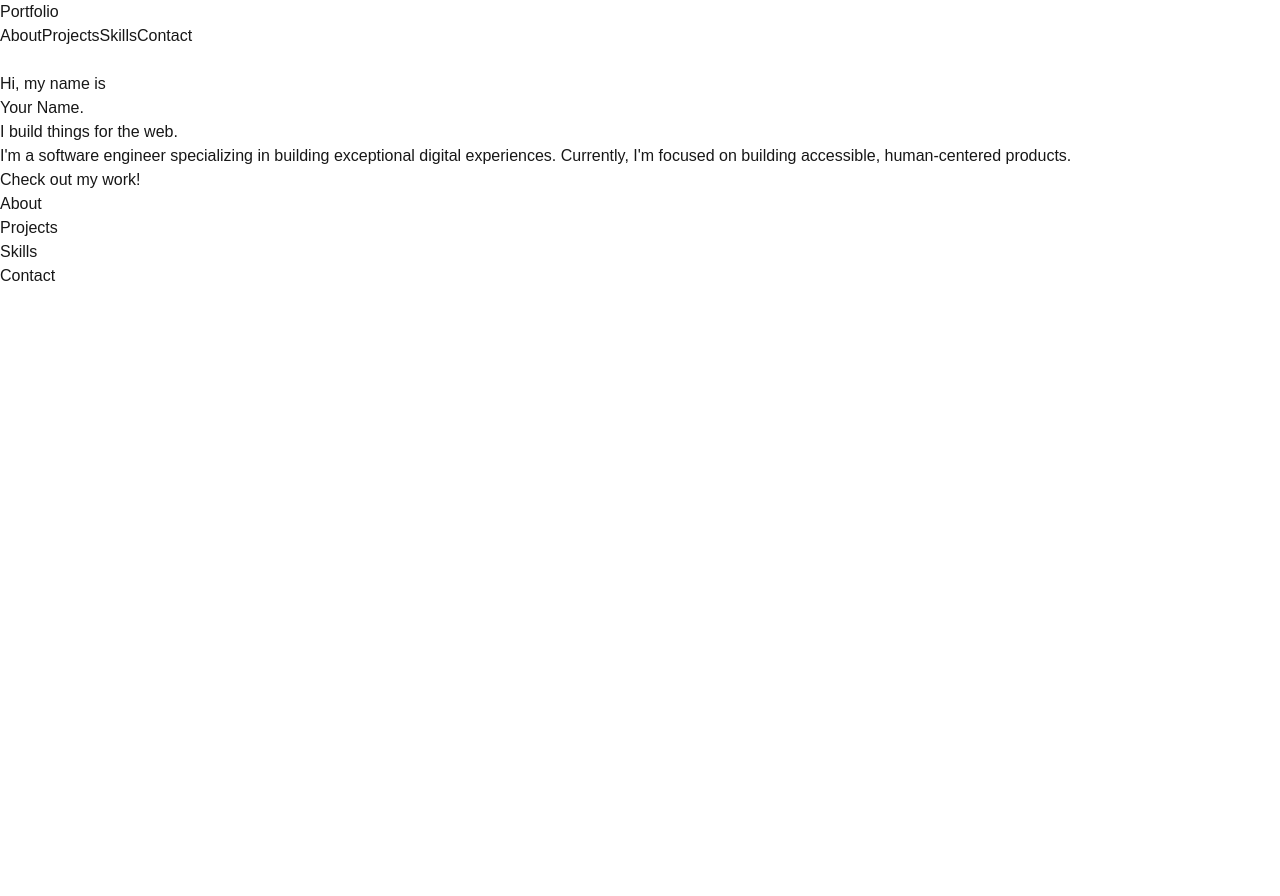
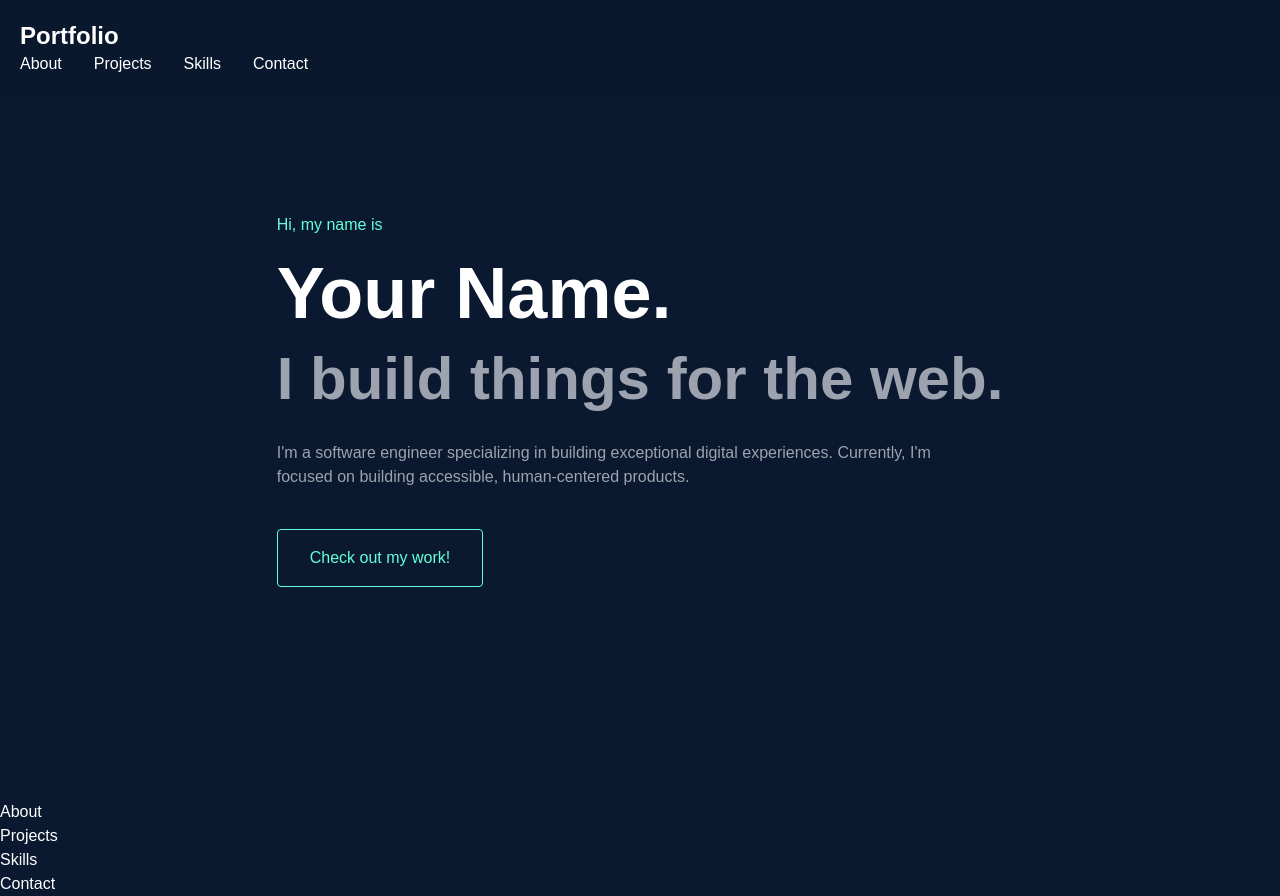
Before and after one commit to da-nn-yy/daniel-merga-portfolio-nextjs, a Next.js app: page / in a window 1280 px wide. Before the commit the page ends 800 px from the top, so only its background shows below. Built offline with nearby package versions, Linux system fonts and the light colour scheme.

Commit message:
Rename tailwind.config.ts to tailwind.config.js and update content paths to reflect new directory structure

```diff
--- /dev/null
+++ b/tailwind.config.js
@@ -0,0 +1,19 @@
+/** @type {import('tailwindcss').Config} */
+module.exports = {
+  content: [
+    './src/pages/**/*.{js,ts,jsx,tsx,mdx}',
+    './src/components/**/*.{js,ts,jsx,tsx,mdx}',
+    './src/app/**/*.{js,ts,jsx,tsx,mdx}',
+  ],
+  theme: {
+    extend: {
+      colors: {
+        primary: '#0a192f',
+        secondary: '#64ffda',
+        textPrimary: '#ccd6f6',
+        textSecondary: '#8892b0',
+      },
+    },
+  },
+  plugins: [],
+}
--- a/tailwind.config.ts
+++ /dev/null
@@ -1,22 +0,0 @@
-/** @type {import('tailwindcss').Config} */
-module.exports = {
-  content: [
-    './pages/**/*.{js,ts,jsx,tsx,mdx}',
-    './components/**/*.{js,ts,jsx,tsx,mdx}',
-    './app/**/*.{js,ts,jsx,tsx,mdx}',
-  ],
-  theme: {
-    extend: {
-      colors: {
-        primary: '#0a192f',
-        secondary: '#64ffda',
-        textPrimary: '#ccd6f6',
-        textSecondary: '#8892b0',
-      },
-      animation: {
-        'bounce-slow': 'bounce 3s linear infinite',
-      }
-    },
-  },
-  plugins: [],
-}
```
